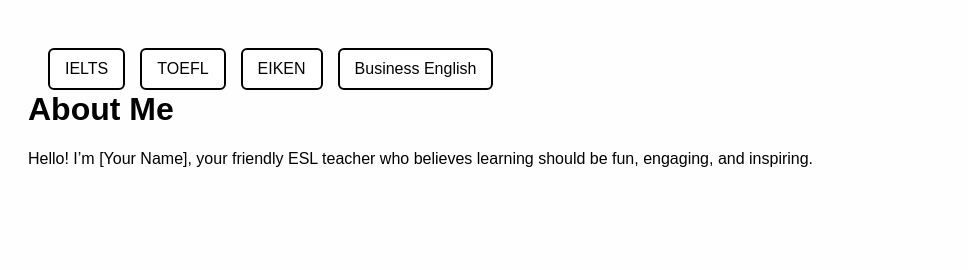
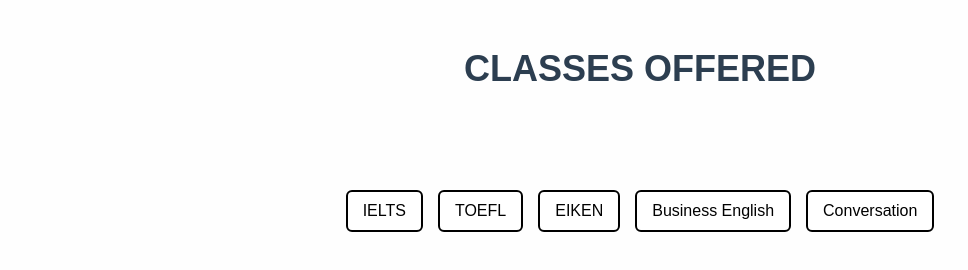
Before and after one commit to RomeLane/my-esl-website, a plain HTML site: page lessons.html in a window 1280 px wide. Shown: the whole page, without its empty margins (0-968 px from the left). Drawn offline with Linux system fonts and the light colour scheme.

Commit message:
Add files via upload

```diff
--- a/lessons.html
+++ b/lessons.html
@@ -9,21 +9,29 @@
     body {
       font-family: Arial, sans-serif;
       background-color: #fefefe;
+      text-align: center;
       padding: 20px;
     }
 
+    .page-title {
+  text-align: center;
+  margin-top: 20px;
+  font-size: 36px;
+  color: #2c3e50;
+  font-weight: bold;
+}
+
     .navbar {
-      position: relative;
-      top: 20px;
-      left: 20px;
+    text-align: center; /* Center the list inside the navbar */
+    margin-top: 100px; /* Push it down a little */
   }
 
   .navbar ul {
-      list-style-type: none;
+    list-style: none;
+    padding: 0;
     margin: 0;
-      padding: 0;
-      display: flex;
-      gap: 15px;
+    display: inline-flex; /* Display items in a row */
+    gap: 15px; /* Space between buttons */
   }
 
   .navbar li a {
@@ -42,21 +50,26 @@
     color: white;
   }
 </style>
+
+
+
+
 </head>
 <body>
   <!-- NAVBAR (same for all pages) -->
+
+  <h1 class="page-title">CLASSES OFFERED </h1>
 <div class="navbar">
   <ul>
-      <li><a href="index.html">IELTS</a></li>
-      <li><a href="about.html">TOEFL</a></li>
-      <li><a href="lessons.html">EIKEN</a></li>
-      <li><a href="faq.html">Business English</a></li>
+    <li><a href="IELTS.html">IELTS</a></li>
+    <li><a href="TOEFL.html">TOEFL</a></li>
+    <li><a href="EIKEN.html">EIKEN</a></li>
+    <li><a href="BusinessEnglish.html">Business English</a></li>
+    <li><a href="Conversation.html">Conversation</a></li>
   </ul>
 </div>
 
-  <!-- PAGE CONTENT BELOW -->
-  <h1>About Me</h1>
-  <p>Hello! I’m [Your Name], your friendly ESL teacher who believes learning should be fun, engaging, and inspiring.</p>
+  <p>  </p>
 
 </body>
 </html>
```
Lines whose indentation alone changed are shown as unchanged.
